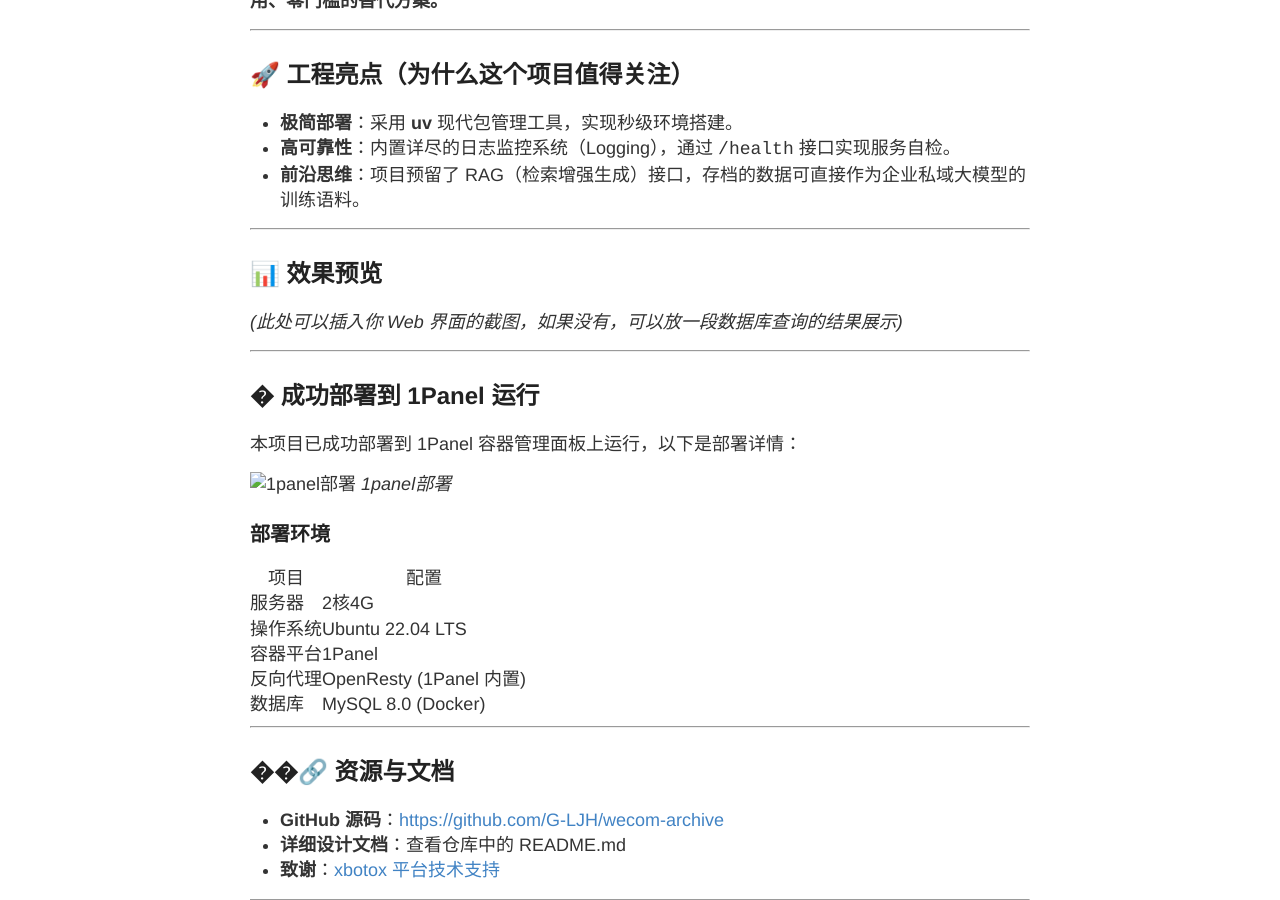
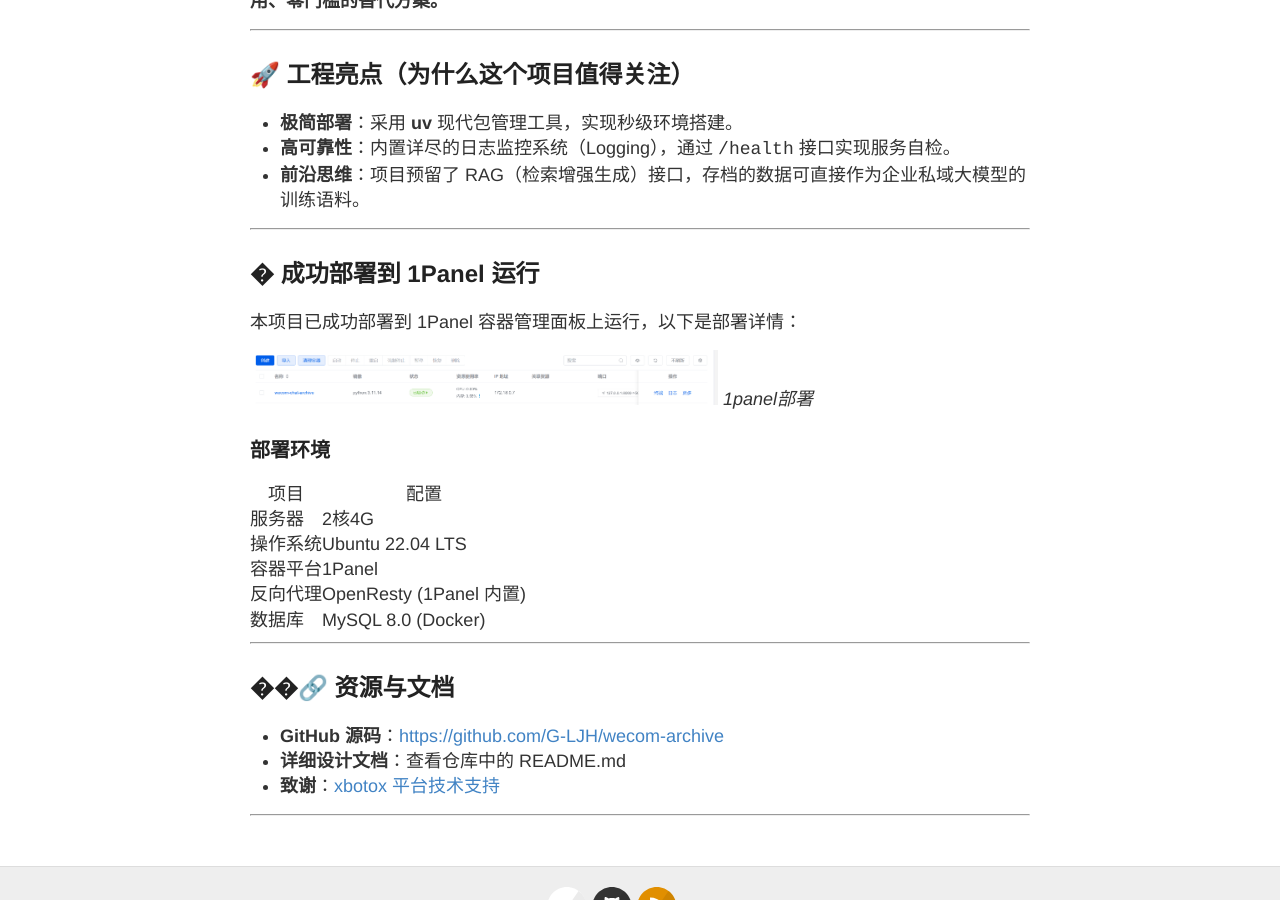
Before and after one commit to G-LJH/G-LJH.github.io, a Jekyll site: the page built from projects/wecom-archive.md, in a window 1280 px wide and 900 px high, scrolled down 664 px. Built offline with Jekyll 4.4.1, drawn with Linux system fonts in a browser that asks for light colours.

Commit message:
修复wecom项目图片路径

```diff
--- a/_data/projects.yml
+++ b/_data/projects.yml
@@ -44,7 +44,6 @@
     - MySQL
     - 企业微信
     - Webhook
-    - 异步处理
   featured: "true"
   order: 3
   url: /projects/wecom-archive/
--- a/projects/wecom-archive.md
+++ b/projects/wecom-archive.md
@@ -35,17 +35,11 @@ permalink: /projects/wecom-archive/
 
 ---
 
-## 📊 效果预览
-
-> *(此处可以插入你 Web 界面的截图，如果没有，可以放一段数据库查询的结果展示)*
-
----
-
 ## �️ 成功部署到 1Panel 运行
 
 本项目已成功部署到 1Panel 容器管理面板上运行，以下是部署详情：
 
-<img src="../images/wecom-chat-1panel.png" alt="1panel部署" width="60%">
+<img src="/images/wecom-chat-1panel.png" alt="1panel部署" width="60%">
 *1panel部署*
 
 ### 部署环境
```
